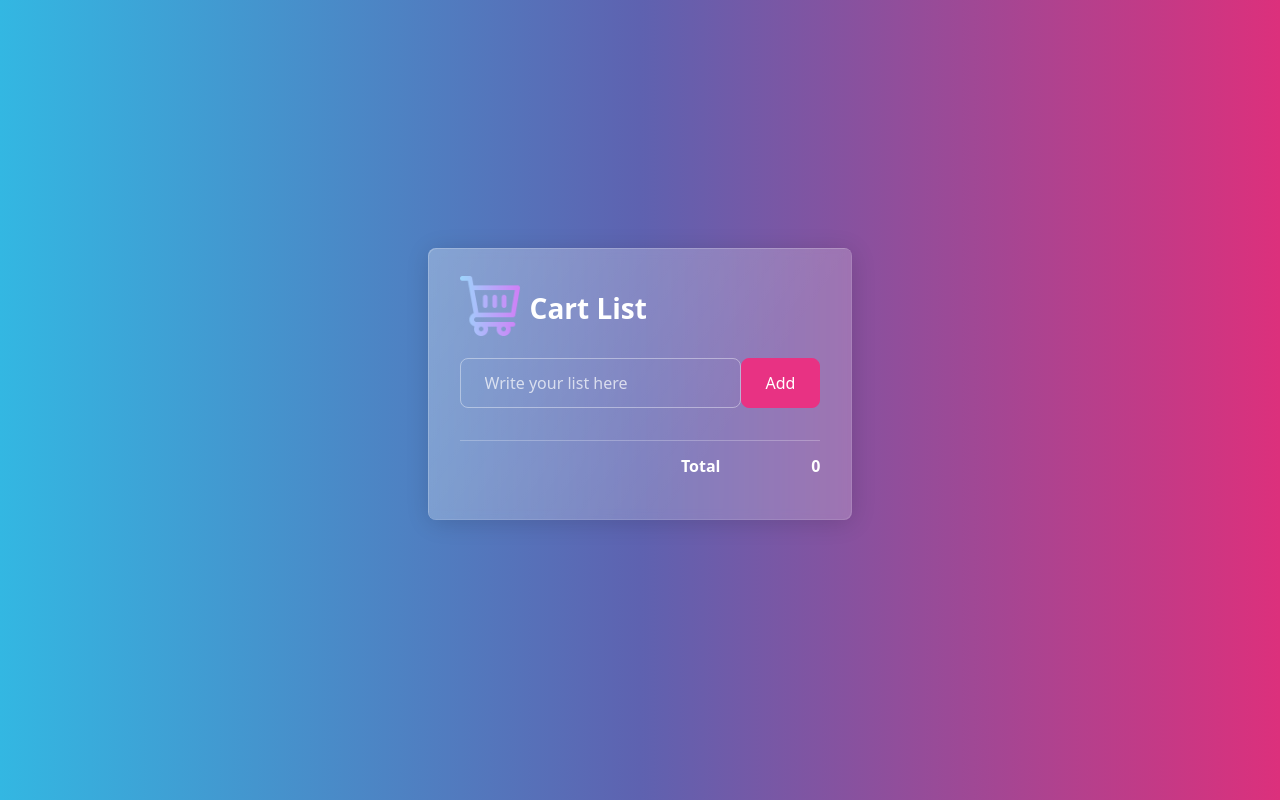
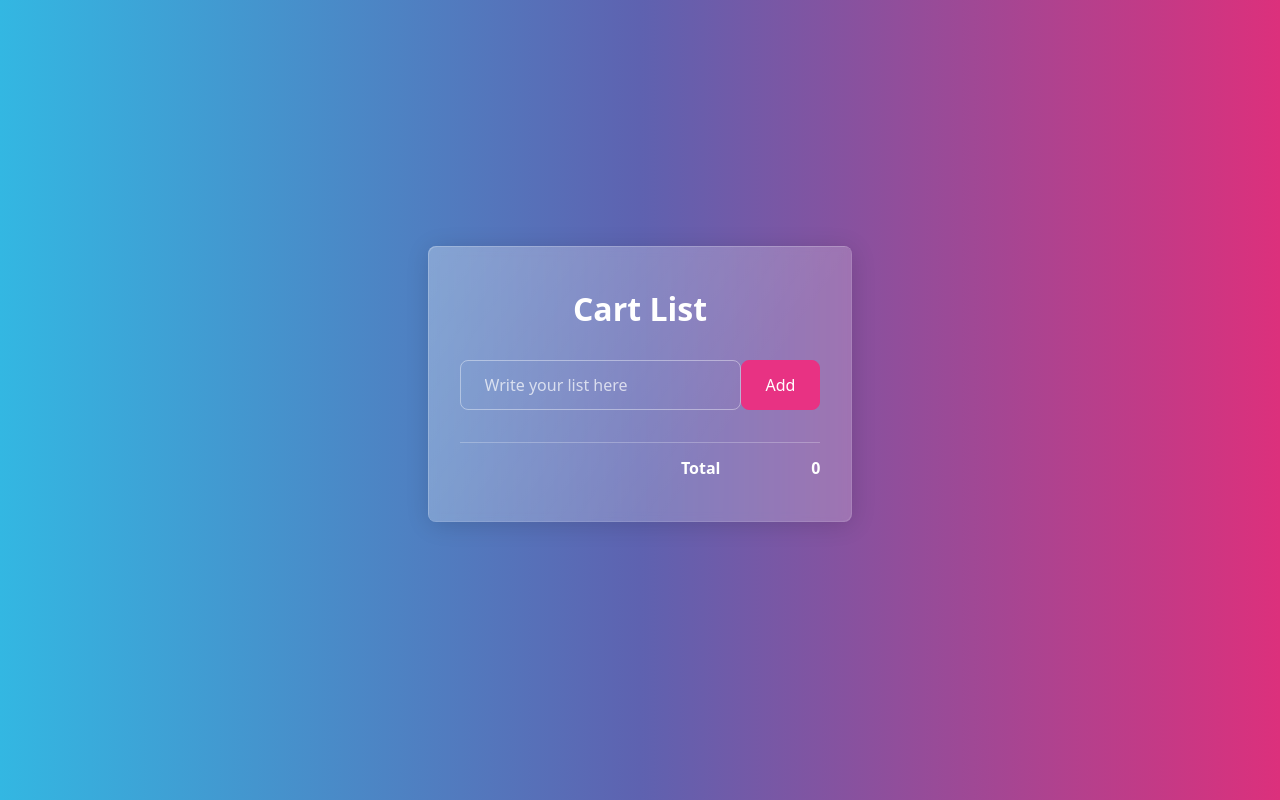
Before and after one commit to maryjanesalem/kodego-react_item_cart, a React (Vite) app: page / in a window 1280 px wide. Built offline with nearby package versions, Linux system fonts and the light colour scheme.

Commit message:
update title

```diff
--- a/src/App.jsx
+++ b/src/App.jsx
@@ -71,9 +71,9 @@ function App() {
             <main>
                 <div className="card text-white bg-secondary mb-3" >
                     <div className="card-body">
-                        <div className='d-flex'>
-                        <img src='../public/cart.png' className='image'></img>
-                        <h3 className="card-title my-2">Cart List</h3>
+                        <div className='d-flex justify-content-center'>
+                        {/* <img src='../public/cart.png' className='image'></img> */}
+                        <h2 className="card-title my-2">Cart List</h2>
                         </div>
 
                         <div className="card-text pt-2">
```
Also changed, not shown: src/css/styles.scss (indentation only).
